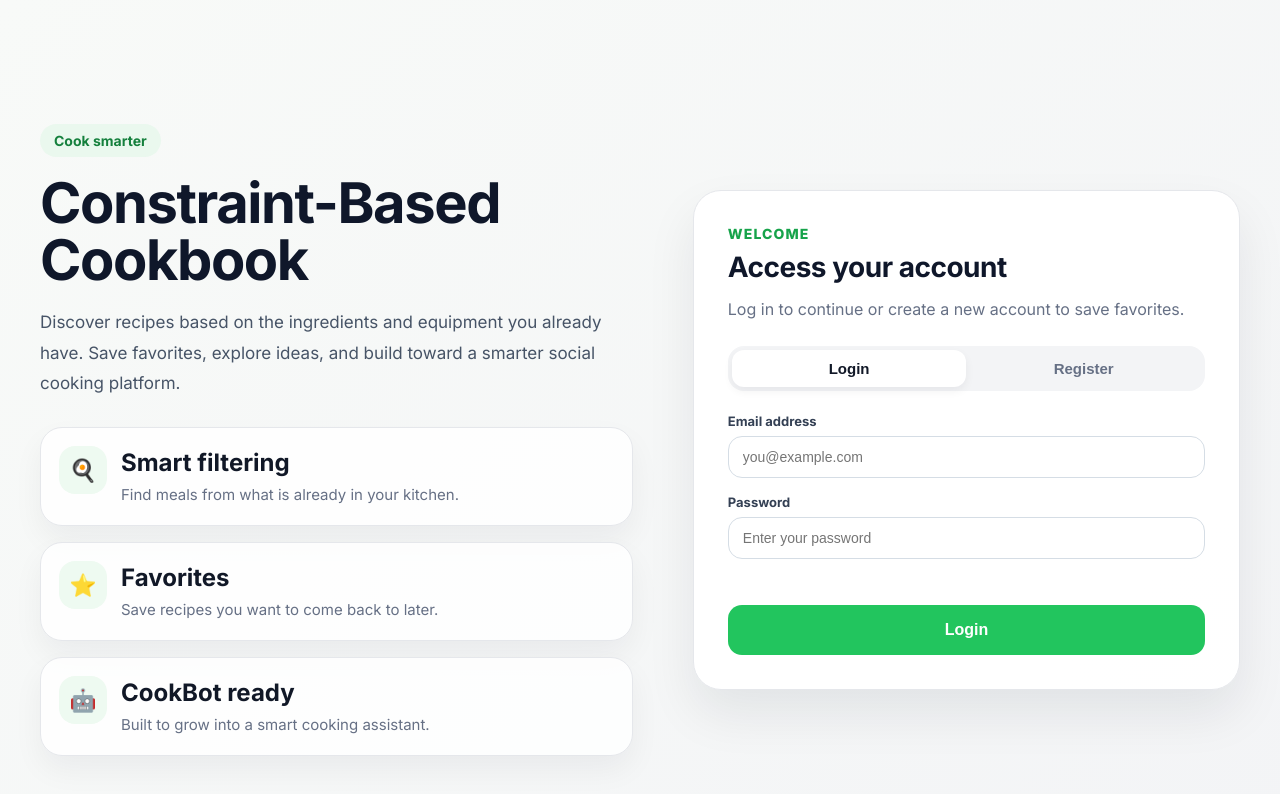
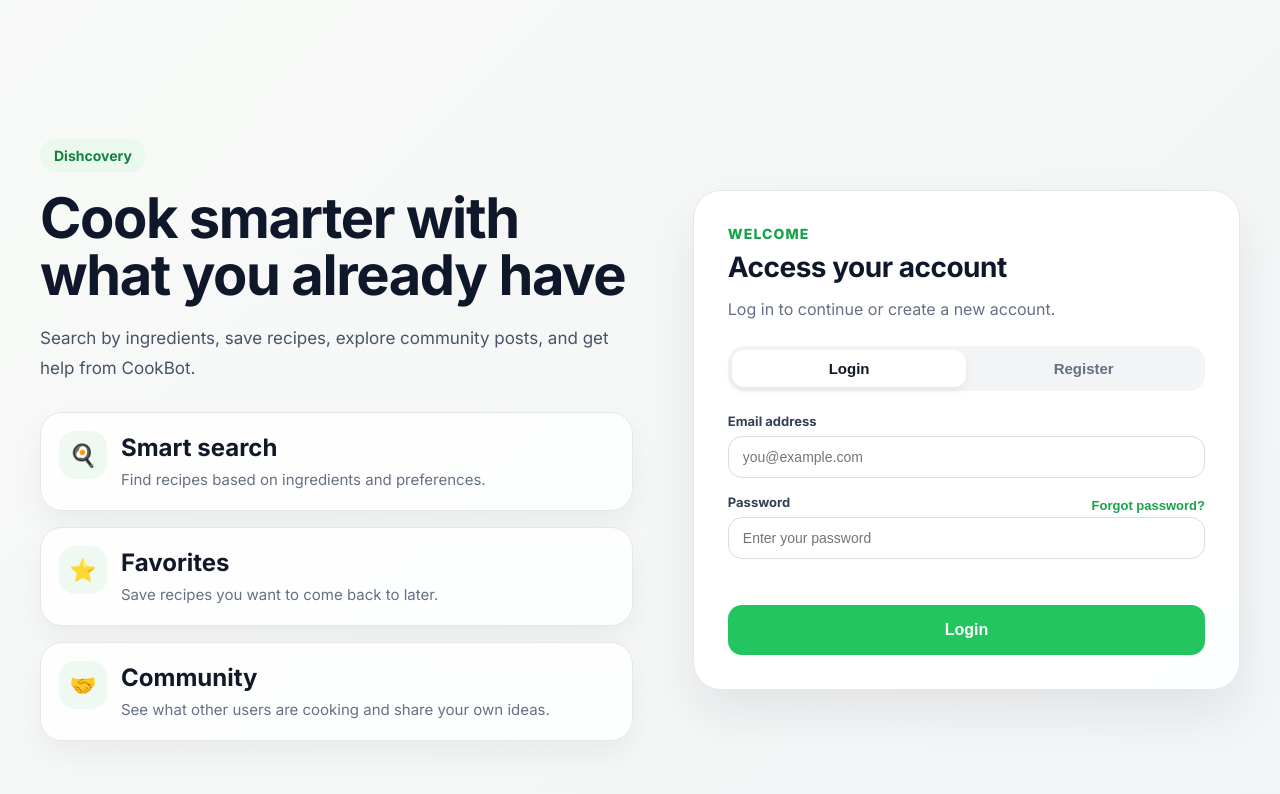
Before and after one commit to Sibinac143/Team-8-Constraint-Based-Cookbook-APP-CSE-3311-002-, a website: page frontend/login.html in a window 1280 px wide. Drawn offline with nearby package versions, Linux system fonts and the light colour scheme.

Commit message:
Update login.html

```diff
--- a/frontend/login.html
+++ b/frontend/login.html
@@ -3,34 +3,33 @@
 <head>
   <meta charset="UTF-8" />
   <meta name="viewport" content="width=device-width, initial-scale=1.0" />
-  <title>Login – Constraint-Based Cookbook</title>
-
-  <script src="https://cdn.jsdelivr.net/npm/@supabase/supabase-js@2"></script>
-
+  <title>Login – Dishcovery</title>
   <link rel="stylesheet" href="styles.css" />
   <link rel="preconnect" href="https://fonts.googleapis.com" />
   <link rel="preconnect" href="https://fonts.gstatic.com" crossorigin />
-  <link href="https://fonts.googleapis.com/css2?family=Inter:wght@400;500;600;700;800&display=swap" rel="stylesheet" />
+  <link
+    href="https://fonts.googleapis.com/css2?family=Inter:wght@400;500;600;700;800&display=swap"
+    rel="stylesheet"
+  />
 </head>
-
 <body class="login-page-body">
   <main class="login-page-shell">
     <section class="login-hero-panel">
-      <p class="login-hero-badge">Cook smarter</p>
-      <h1 class="login-hero-title">Constraint-Based Cookbook</h1>
+      <p class="login-hero-badge">Dishcovery</p>
+      <h1 class="login-hero-title">Cook smarter with what you already have</h1>
       <p class="login-hero-text">
-        Discover recipes based on the ingredients and equipment you already have.
-        Save favorites, explore ideas, and build toward a smarter social cooking platform.
+        Search by ingredients, save recipes, explore community posts, and get help from CookBot.
       </p>
 
       <div class="login-feature-list">
         <div class="login-feature-card">
           <div class="login-feature-icon">🍳</div>
           <div>
-            <h3>Smart filtering</h3>
-            <p>Find meals from what is already in your kitchen.</p>
+            <h3>Smart search</h3>
+            <p>Find recipes based on ingredients and preferences.</p>
           </div>
         </div>
+
         <div class="login-feature-card">
           <div class="login-feature-icon">⭐</div>
           <div>
@@ -38,11 +37,12 @@
             <p>Save recipes you want to come back to later.</p>
           </div>
         </div>
+
         <div class="login-feature-card">
-          <div class="login-feature-icon">🤖</div>
+          <div class="login-feature-icon">🤝</div>
           <div>
-            <h3>CookBot ready</h3>
-            <p>Built to grow into a smart cooking assistant.</p>
+            <h3>Community</h3>
+            <p>See what other users are cooking and share your own ideas.</p>
           </div>
         </div>
       </div>
@@ -53,7 +53,7 @@
         <p class="login-card-label">Welcome</p>
         <h2>Access your account</h2>
         <p class="login-card-subtitle">
-          Log in to continue or create a new account to save favorites.
+          Log in to continue or create a new account.
         </p>
 
         <div class="auth-tabs modern-auth-tabs">
@@ -66,10 +66,17 @@
             <label>Email address</label>
             <input type="email" id="loginEmail" placeholder="you@example.com" />
           </div>
+
           <div class="form-group">
-            <label>Password</label>
+            <div class="password-row">
+              <label>Password</label>
+              <button type="button" class="forgot-link-btn" onclick="showForgotPassword()">
+                Forgot password?
+              </button>
+            </div>
             <input type="password" id="loginPassword" placeholder="Enter your password" />
           </div>
+
           <p id="loginError" class="auth-error"></p>
           <button class="auth-submit-btn modern-auth-submit" onclick="doLogin()">Login</button>
         </div>
@@ -79,21 +86,41 @@
             <label>Username</label>
             <input type="text" id="regUsername" placeholder="Choose a username" />
           </div>
+
           <div class="form-group">
             <label>Email address</label>
             <input type="email" id="regEmail" placeholder="you@example.com" />
           </div>
+
           <div class="form-group">
             <label>Password</label>
             <input type="password" id="regPassword" placeholder="Create a password" />
           </div>
+
           <p id="registerError" class="auth-error"></p>
           <button class="auth-submit-btn modern-auth-submit" onclick="doRegister()">Create Account</button>
+        </div>
+
+        <div id="forgotForm" style="display:none;">
+          <div class="form-group">
+            <label>Email address</label>
+            <input type="email" id="forgotEmail" placeholder="Enter your account email" />
+          </div>
+
+          <p id="forgotMessage" class="auth-info"></p>
+          <p id="forgotError" class="auth-error"></p>
+
+          <button class="auth-submit-btn modern-auth-submit" onclick="sendResetLink()">
+            Send Reset Link
+          </button>
+          <button type="button" class="secondary-auth-btn" onclick="backToLogin()">
+            Back to Login
+          </button>
         </div>
       </div>
     </section>
   </main>
 
-  <script src="login.js"></script>
+  <script src="login.js?v=2"></script>
 </body>
 </html>
```
